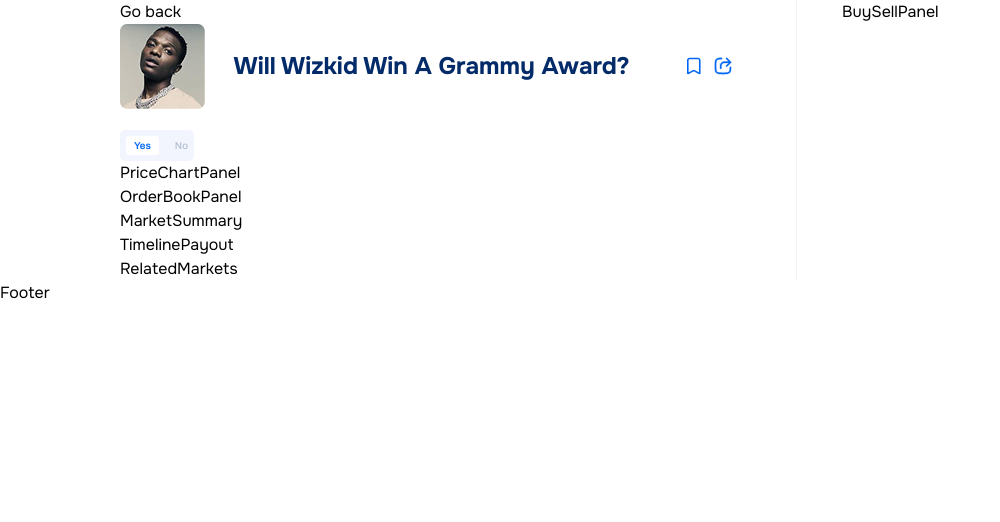
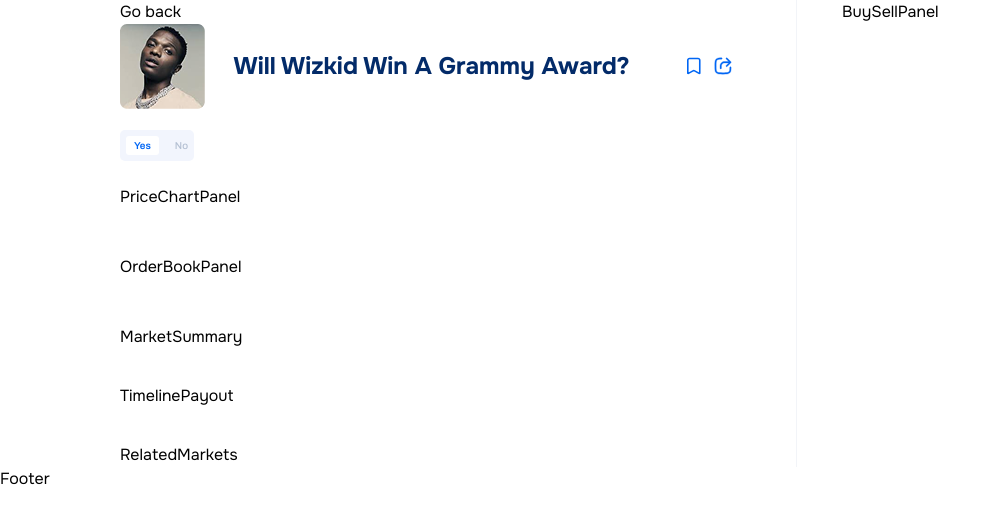
Before and after one commit to cindyeke/bayse-take-home-assessment, a Next.js app: page / in a window 1280 px wide. Shown: the top 522 px of the page, without its empty margins (0-1000 px from the left). Built offline with nearby package versions, Linux system fonts and the light colour scheme.

Commit message:
feat: adjust spacing in market detail layout

```diff
--- a/src/components/MarketDetailGrid.tsx
+++ b/src/components/MarketDetailGrid.tsx
@@ -13,11 +13,15 @@
         {/* TO-DO:  add button to go back to markets page */}
         <span>Go back</span>
         <MarketHeader />
-        <PriceChartPanel />
-        <OrderBookPanel />
-        <MarketSummary />
-        <TimelinePayout />
-        <RelatedMarkets />
+        <div className="flex flex-col gap-y-[35px]">
+          <div className="flex flex-col gap-y-[46px]">
+            <PriceChartPanel />
+            <OrderBookPanel />
+            <MarketSummary />
+          </div>
+          <TimelinePayout />
+          <RelatedMarkets />
+        </div>
       </div>
       <div className="pl-[45px]">
         <BuySellPanel />
--- a/src/components/MarketHeader.tsx
+++ b/src/components/MarketHeader.tsx
@@ -2,7 +2,7 @@
 
 const MarketHeader = () => {
   return (
-    <div className="flex flex-col gap-y-[21.64px]">
+    <div className="flex flex-col gap-y-[21.64px] mb-6">
       <div className="flex pr-[28.54px] items-center justify-between">
         <div className="flex gap-x-[28.85px] items-center">
           <Image
```
